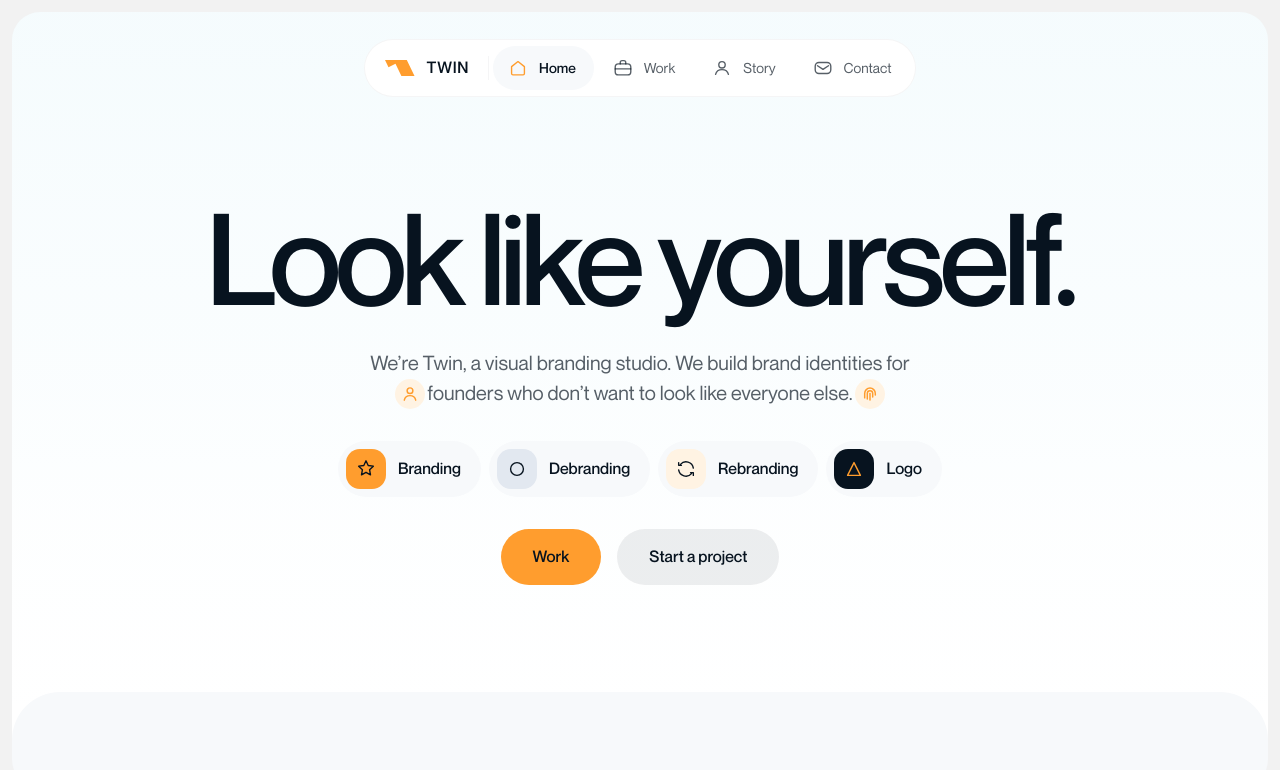
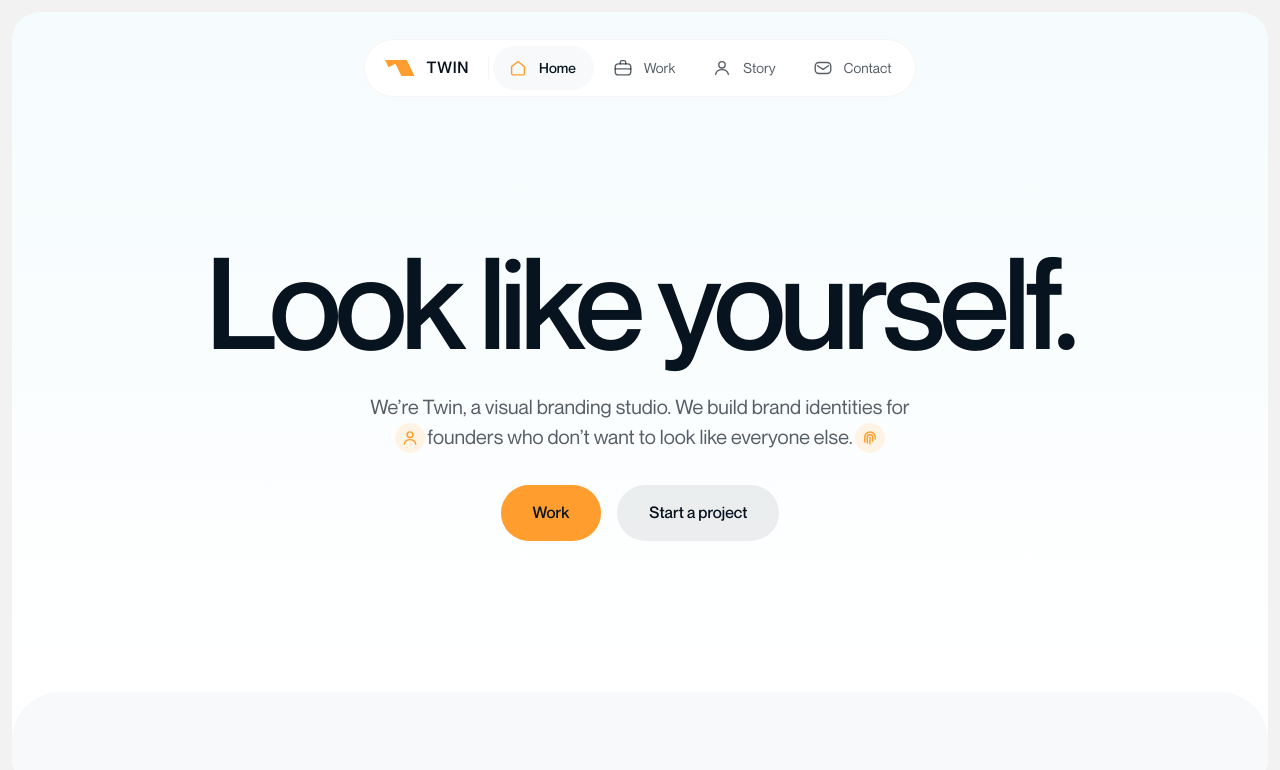
Before and after one commit to matthewostaco7/-twin-website, a Next.js app: page / in a window 1280 px wide. Shown: the top 770 px of the page. Built offline with nearby package versions, Linux system fonts and the light colour scheme.

Commit message:
Hero: drop the service pills so the headline, intro and buttons carry it
Co-Authored-By: Claude Sonnet 5.5 <noreply@anthropic.com>
Claude-Session: https://claude.ai/code/session_01UqTkKkfJ5xTqC9vSdU1Zph

```diff
--- a/app/globals.css
+++ b/app/globals.css
@@ -141,17 +141,6 @@ p{text-wrap:pretty}
 .hero-cta{display:flex;flex-wrap:wrap;justify-content:center;gap:var(--s2)}
 .hero-big{max-width:none !important;font-size:clamp(56px,calc(56px + 84 * (100vw - 360px) / 1080),136px) !important;line-height:.92 !important;letter-spacing:-.045em !important;font-weight:500;text-wrap:balance}
 .hero-sub{max-width:30em;font-size:var(--fs-bodyl);line-height:1.5;color:var(--t2)}
-.hero-pills{display:flex;flex-wrap:wrap;justify-content:center;gap:var(--s1)}
-.hp{display:inline-flex;align-items:center;gap:12px;min-height:56px;padding:8px 20px 8px 8px;border-radius:999px;background:var(--air-2);color:var(--fg);font-weight:500;transition:background .2s}
-@media(hover:hover){.hp:hover{background:var(--air)}}
-.hp:focus-visible{outline:2px solid var(--signal);outline-offset:3px}
-.hp-ic{display:grid;place-items:center;width:40px;height:40px;border-radius:14px;background:var(--tint)}
-.hp-ic .ic{width:22px;height:22px;stroke:var(--fg)}
-.hp-branding{background:var(--signal)}
-.hp-debranding{background:var(--air)}
-.hp-rebranding{background:var(--tint)}
-.hp-logo{background:var(--fg)}
-.hp-logo .ic{stroke:var(--signal)}
 .hero .hero-sub .ic.inl{width:1.5em;height:1.5em;padding:.26em;vertical-align:-.42em;margin:0 .12em 0 0}
 .hero .hero-sub .ic.inl.r{margin:0 0 0 .12em}
 .hero{gap:var(--s4);padding-bottom:calc(var(--s7) * 2)}
--- a/app/page.tsx
+++ b/app/page.tsx
@@ -1,7 +1,6 @@
 import Link from "next/link";
 import ServicesGrid from "@/components/ServicesGrid";
-import { IconFingerprint, IconFounder, SERVICE_ICONS } from "@/components/icons";
-import { SERVICES, SERVICE_SLUGS } from "@/lib/services";
+import { IconFingerprint, IconFounder } from "@/components/icons";
 
 const STEPS = [
   { title: "See our work", line: "Browse the brands we have built.", href: "/work" },
@@ -21,14 +20,6 @@ export default function HomePage() {
           <span className="nw"><IconFounder />founders</span> who don&rsquo;t want to look like everyone{" "}
           <span className="nw">else.<IconFingerprint /></span>
         </p>
-        <nav className="hero-pills" aria-label="Services">
-          {SERVICE_SLUGS.map((slug) => (
-            <Link key={slug} className="hp" href={"/services/" + slug}>
-              <span className={"hp-ic hp-" + slug} aria-hidden="true">{SERVICE_ICONS[slug]}</span>
-              {SERVICES[slug].name}
-            </Link>
-          ))}
-        </nav>
         <div className="hero-cta">
           <Link className="btn" href="/work">Work</Link>
           <Link className="btn btn-2" href="/contact">Start a project</Link>
```
